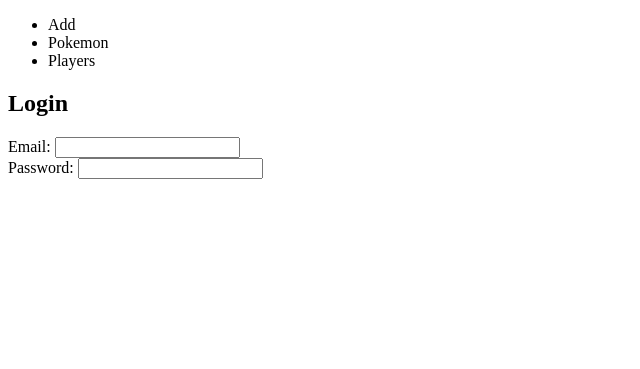
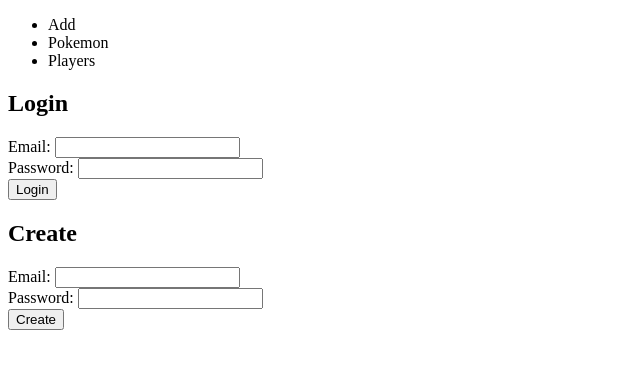
Before and after one commit to ICT-Class/FA3-2020, a Flask app: template Web Server/templates/login.html in a window 1280 px wide. Shown: the top 369 px of the page, without its empty margins (0-640 px from the left). Run offline with Flask 2, Linux system fonts and the light colour scheme; the template is opened without the code that fills it, so the values that code supplies are empty.

Commit message:
add user/create api end point

```diff
--- a/Web Server/app.py
+++ b/Web Server/app.py
@@ -36,6 +36,20 @@ def response():
     requests.post('http://127.0.0.1:5000/pokemon/add', json=newPoke)
     return render_template("add.html", name=newPoke['name'], hp=newPoke["hp"], attack=newPoke["attack"], defense=newPoke["defense"], speed=newPoke['speed'], image=newPoke['image'])
 
+@app.route('/login')
+def login():
+    return render_template("login.html")
+
+
+@app.route('/user/create', methods=['POST'])
+def create_user():
+    user = {
+        "email": request.form.get("email"),
+        "password": request.form.get("password"),
+    }
+    requests.post("http://127.0.0.1:5000/user/create", json=user)
+    return render_template("login.html", email=user['email'], password=user['password'])
+
 
 if __name__ == '__main__':
     app.run(debug=True, port=8000)
--- a/Web Server/templates/login.html
+++ b/Web Server/templates/login.html
@@ -18,11 +18,23 @@
         <li>Players</li>
       </ul>
     </div>
+    {% if email %}
+    <h2>Added {{email}}</h2>
+    {% endif %}
     <div class="formwrapper">
       <h2 class="title">Login</h2>
       <form method="POST" action="/user/login">
         Email: <input type="text" name="email" required /><br />
         Password: <input type="text" name="password" required /><br />
+        <button type="submit">Login</button>
+      </form>
+    </div>
+    <div class="formwrapper">
+      <h2 class="title">Create</h2>
+      <form method="POST" action="/user/create">
+        Email: <input type="text" name="email" required /><br />
+        Password: <input type="text" name="password" required /><br />
+        <button type="submit">Create</button>
       </form>
     </div>
   </body>
```
Also changed, not shown: API Server/api.py (+13 -0 lines).
